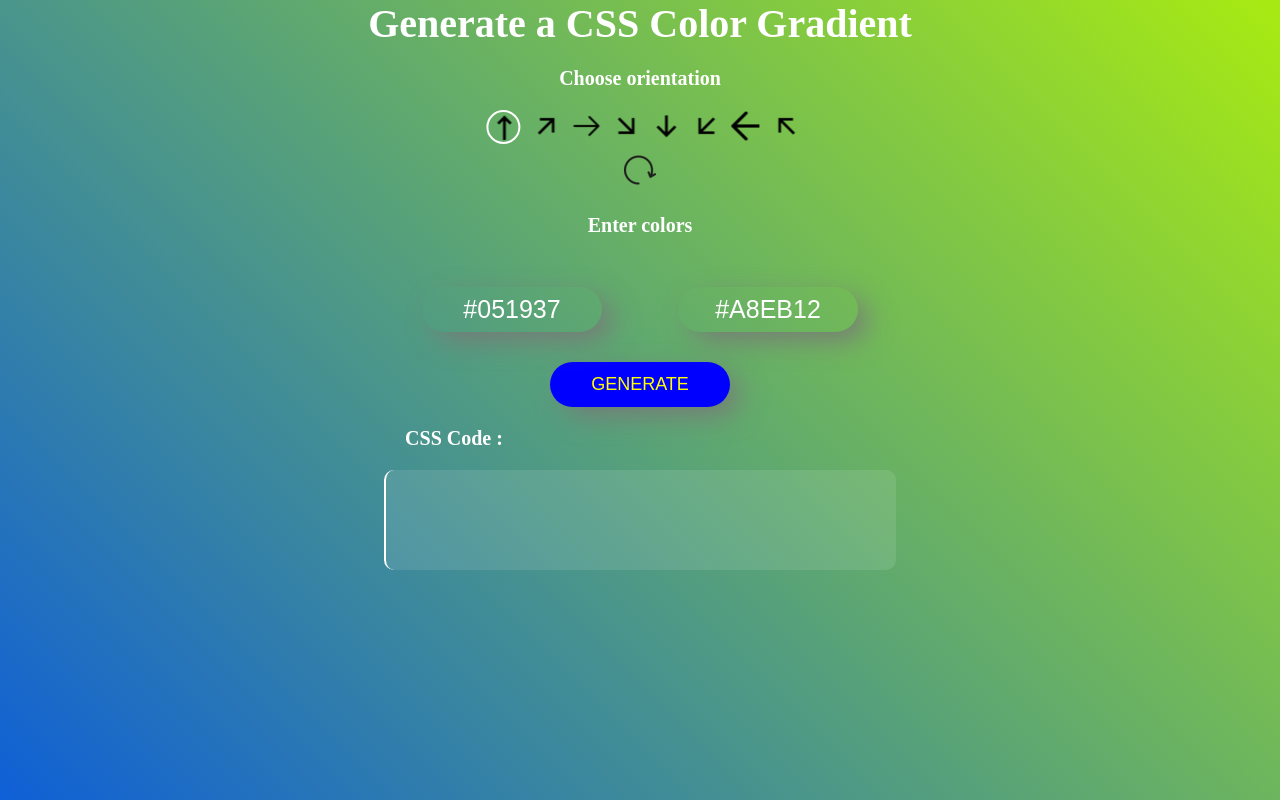
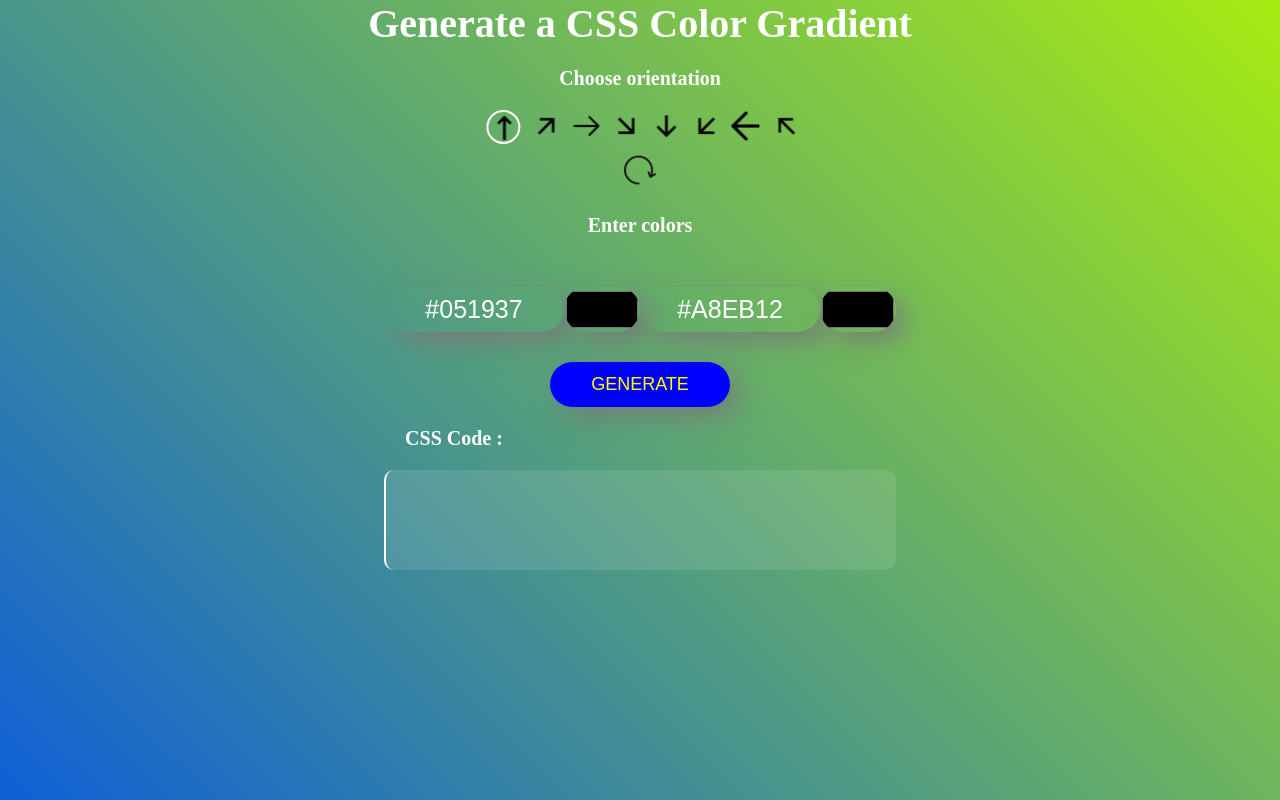
Before and after one commit to Prakhar-Garg7/SpaceColor, a Django app: page / in a window 1280 px wide. Run offline with Django 5.2, Linux system fonts and the light colour scheme.

Commit message:
added color picker and font color change in input boxes

```diff
--- a/myproject/static/css/gradient.css
+++ b/myproject/static/css/gradient.css
@@ -75,6 +75,15 @@ box-shadow: 11px 10px 28px -3px rgba(120,120,120,1);
 -moz-box-shadow: 11px 10px 28px -3px rgba(120,120,120,1);
 box-shadow: 11px 10px 28px -3px rgba(120,120,120,1);
 }
+.changeSizeClass {
+                                        animation: changeSize 1s ease-in-out;
+}
+@keyframes changeSize {
+                                        50%{
+                                                                                transform: scale(1.05);
+                                                                                opacity: 0.5;
+                                        }
+}
 .code{
                     width: 40vw;
                     height: 100px;
--- a/myproject/static/js/gradient.js
+++ b/myproject/static/js/gradient.js
@@ -1,6 +1,9 @@
-var inputElements = document.getElementsByTagName('input');
+var inputElements = document.getElementsByClassName('cnamInp');
 var firstInp = inputElements[0];
 var secInp = inputElements[1];
+var inputColorElements = document.getElementsByClassName('colInp');
+var firstColorInp = inputColorElements[0];
+var secColorInp = inputColorElements[1];
 var btn = document.getElementsByTagName('button')[0];
 var dirElements = document.getElementsByTagName('li');
 var cont = document.getElementsByClassName('cont')[0] ;
@@ -8,8 +11,32 @@ var radial = document.getElementsByClassName('radial')[0] ;
 var direc = 0 ;
 var radialBool = false ;
 const pattern = /^#[0-9A-Fa-f]{6}$/;
+const patternLight = /^#[0-9]{6}$/;
+const patternDark = /^#[0-9A-Fa-f]{6}$/;
 var code = document.getElementsByClassName('code')[0] ;
 var currDirec = 0 ;
+
+function isLight(hexCode) {
+                                        // Convert hex to RGB
+                                        const r = parseInt(hexCode.substring(1, 3), 16) / 255;
+                                        const g = parseInt(hexCode.substring(3, 5), 16) / 255;
+                                        const b = parseInt(hexCode.substring(5, 7), 16) / 255;
+
+                                        // Calculate luminance
+                                        const luminance = 0.2126 * r + 0.7152 * g + 0.0722 * b;
+
+                                        // Compare to threshold (adjust threshold to fit your definition of light/dark)
+                                        const threshold = 0.5;
+                                        return luminance > threshold;
+}
+
+firstColorInp.addEventListener('input', () => {
+                                        firstInp.value = firstColorInp.value;
+});
+
+secColorInp.addEventListener('input', () => {
+                                        secInp.value = secColorInp.value;
+});
 
 function changeColor () {
 
@@ -21,8 +48,21 @@ function changeColor () {
                                         alert("Enter correct hexadecimal code");
                                         return ;
                     }
+
+                    if (isLight(col1)) firstInp.style.color = "black" ;
+                    if (isLight(col2)) secInp.style.color = "black" ;
+
+                    firstColorInp.value = col1 ;
+                    secColorInp.value = col2 ;
+
                     firstInp.style.backgroundColor = col1 ;
                     secInp.style.backgroundColor = col2 ;
+
+                    btn.classList.add('changeSizeClass') ;
+
+                    setTimeout(function() {
+                                        btn.classList.remove('changeSizeClass');
+                                        }, 1000);
 
                     if ( radialBool ) {
                                         cont.style.background = 'radial-gradient( circle,' + col1 + ', ' + col2 + ')';
--- a/myproject/templates/gradient.html
+++ b/myproject/templates/gradient.html
@@ -24,8 +24,10 @@
                                         <div class="radial"><img src="{% static 'images/radial.png' %}" alt="radial"></div>
                                         <h3>Enter colors</h3>
                                         <div class="enter">
-                                                            <input type="text" value="#051937" />
-                                                            <input type="text" value="#A8EB12" />
+                                                            <input type="text" value="#051937" class="cnamInp" />
+                                                            <input type="color" class="colInp" >
+                                                            <input type="text" value="#A8EB12" class="cnamInp" />
+                                                            <input type="color" class="colInp" >
                                         </div>
                                         <button type="button">GENERATE</button>
                                         <h3 style="transform: translateX(-15%);">CSS Code :</h3>
```
